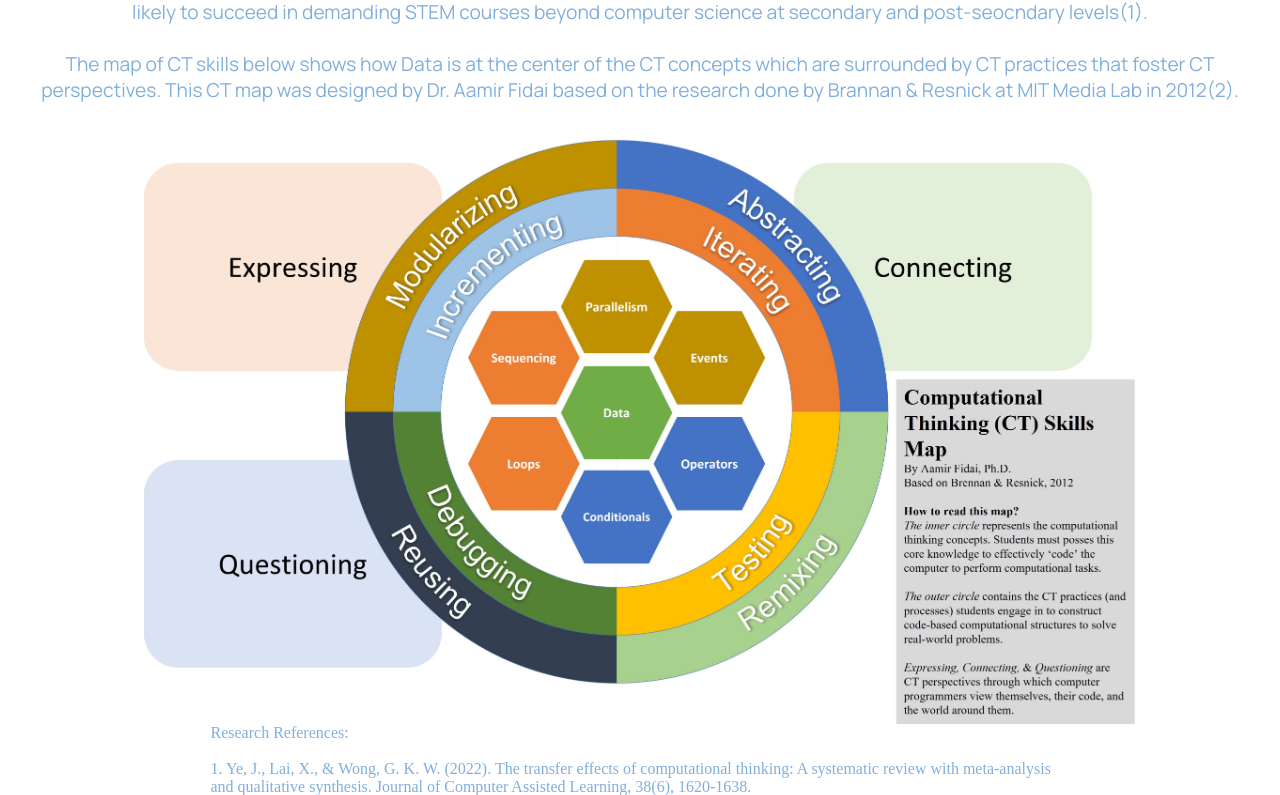
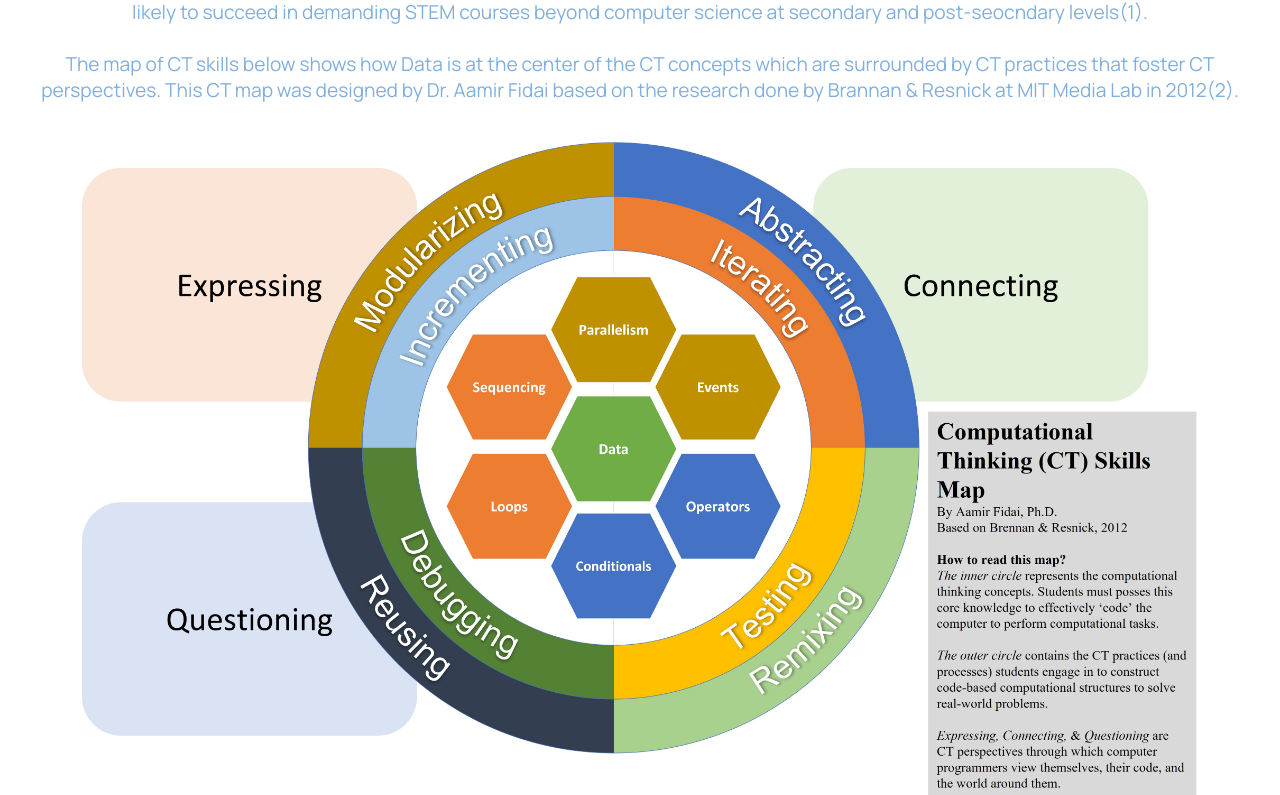
Before and after one commit to KingTheoden1/robomaniastem, a React (Create React App) app: page /About in a window 1280 px wide. Shown: the part 865-1660 px from the top of the page. Built offline with nearby package versions, Linux system fonts and the light colour scheme.

Commit message:
Updated About page

```diff
--- a/src/pages/About.css
+++ b/src/pages/About.css
@@ -14,10 +14,10 @@
     width: auto; /* maintain the aspect ratio */
     max-width: 100%; /* prevent the image from overflowing */
     height: auto; /* maintain the aspect ratio */
-    max-height: 100vh; /* prevent the image from being too tall on the page */
+    max-height: 300vh; /* prevent the image from being too tall on the page */
 
     /* Increase the size slightly */
-    width: 80%; /* If the image is too big, drop it to 70% or 60%*/
+    width: 90%; /* If the image is too big, drop it to 70% or 60%*/
 }
 
 
```
